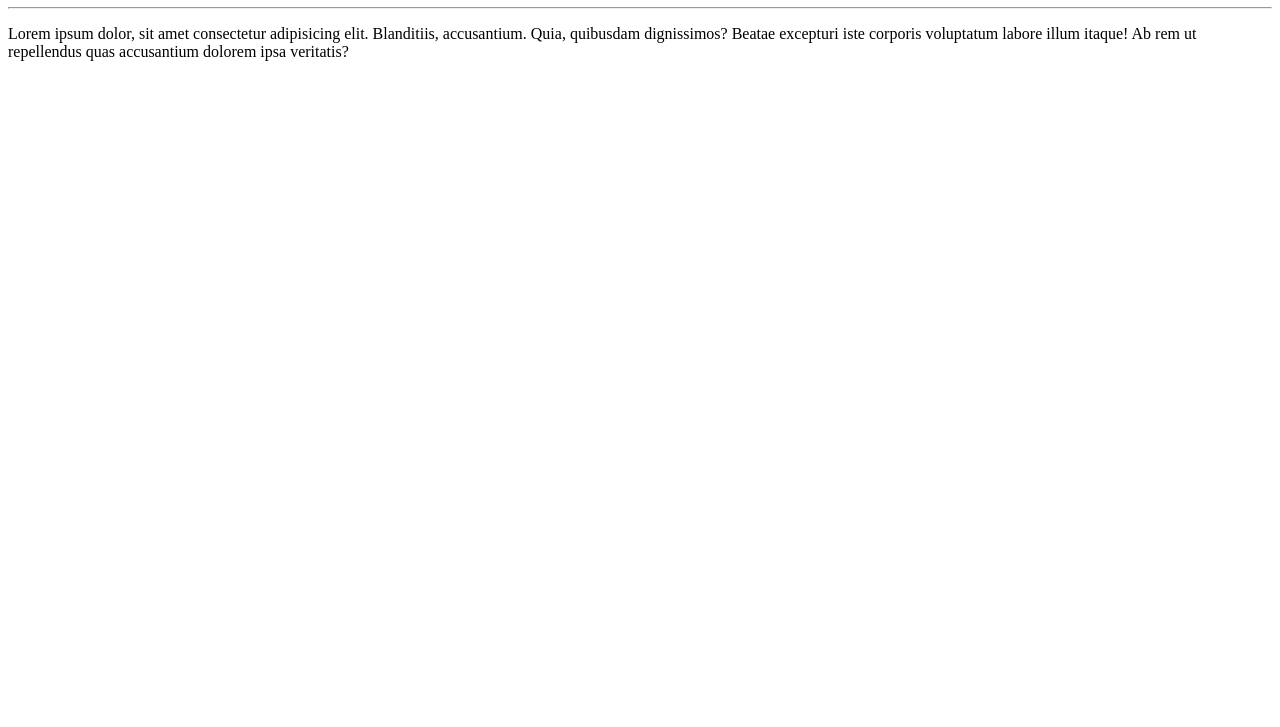
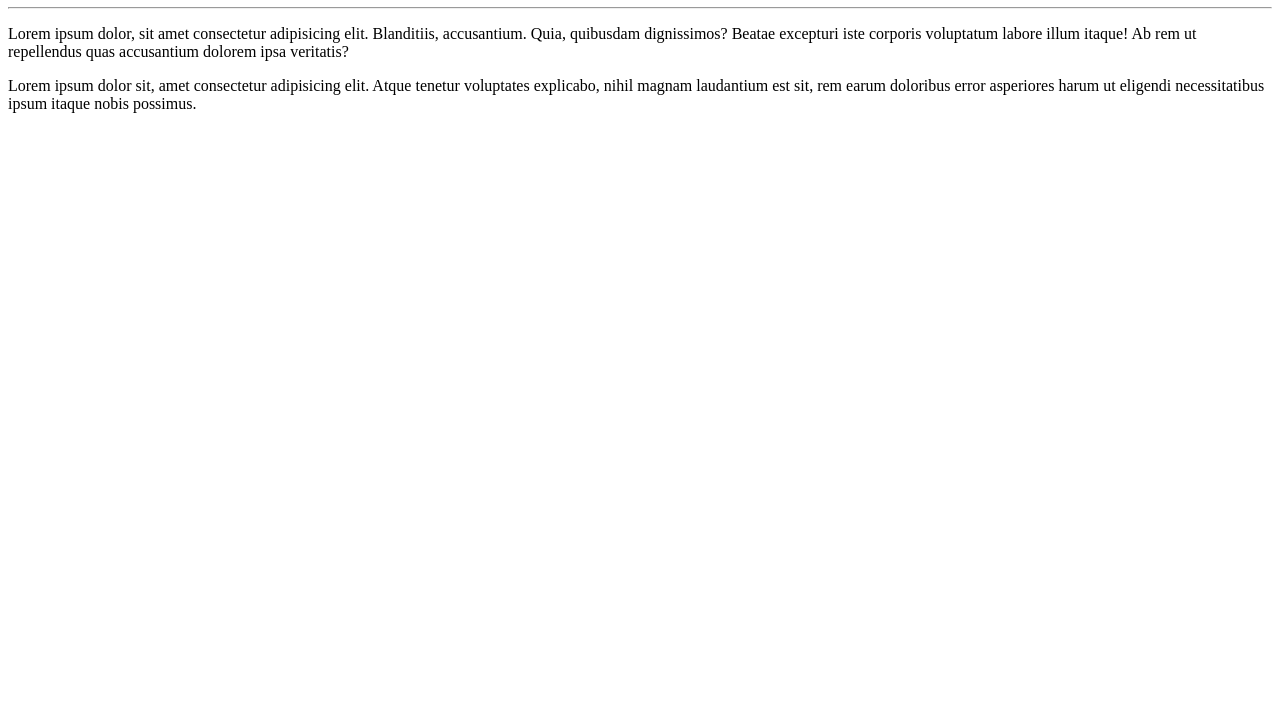
Before and after one commit to MarceloSM73/Ola-Mundo, a plain HTML site: page site-exemplo/index.html in a window 1280 px wide. Shown: the part 73-800 px from the top of the page. Drawn offline with Linux system fonts and the light colour scheme.

Commit message:
Adicionei um parágrafo

```diff
--- a/site-exemplo/index.html
+++ b/site-exemplo/index.html
@@ -10,6 +10,6 @@
         <h1>Olá, Mundo!</h1>
         <hr>
         <p>Lorem ipsum dolor, sit amet consectetur adipisicing elit. Blanditiis, accusantium. Quia, quibusdam dignissimos? Beatae excepturi iste corporis voluptatum labore illum itaque! Ab rem ut repellendus quas accusantium dolorem ipsa veritatis?</p>
-
+        <p>Lorem ipsum dolor sit, amet consectetur adipisicing elit. Atque tenetur voluptates explicabo, nihil magnam laudantium est sit, rem earum doloribus error asperiores harum ut eligendi necessitatibus ipsum itaque nobis possimus.</p>
 </body>
 </html>
```
